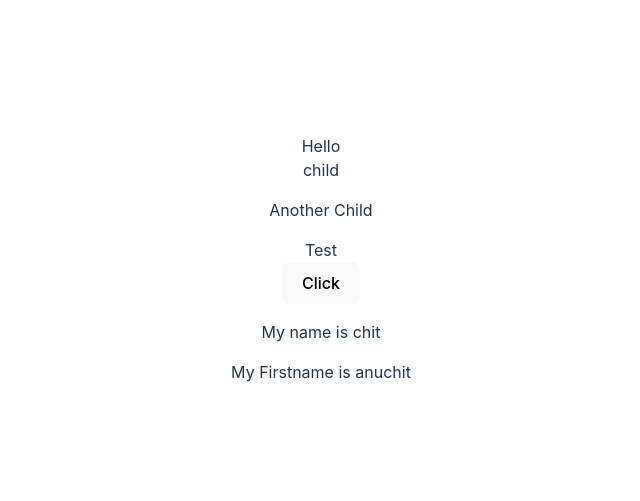
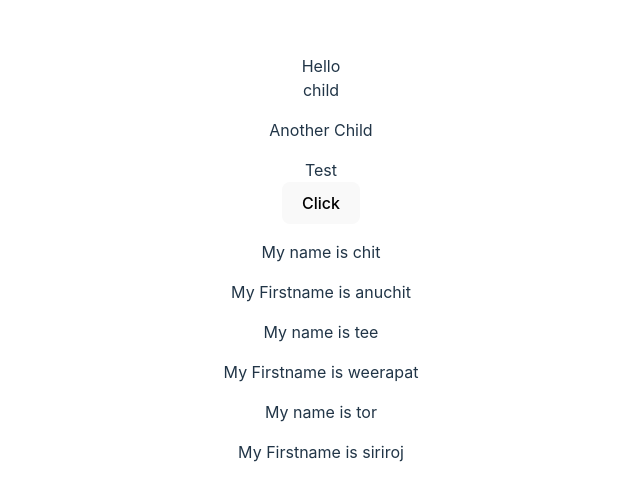
Before and after one commit to tor30008/React-tutorial, a React (Vite) app in the folder chapterone/: page / in a window 1280 px wide. Shown: the part 133-634 px from the top of the page, without its empty margins (319-959 px from the left). Built offline with nearby package versions, Linux system fonts and the light colour scheme.

Commit message:
ลองเรียกใช้ Selfintroduction
- set default parameter selfIntroduction
- ลองใส่ค่า name,firstname ให้เปลี่ยนค่า default

```diff
--- a/chapterone/src/App.jsx
+++ b/chapterone/src/App.jsx
@@ -42,6 +42,8 @@ function App() {
       </div>
 
       <Selfintroduction name="chit" firstname = "anuchit"></Selfintroduction>
+      <Selfintroduction name="tee" firstname="weerapat"></Selfintroduction>
+      <Selfintroduction></Selfintroduction>
     </>
   )
 }
```
